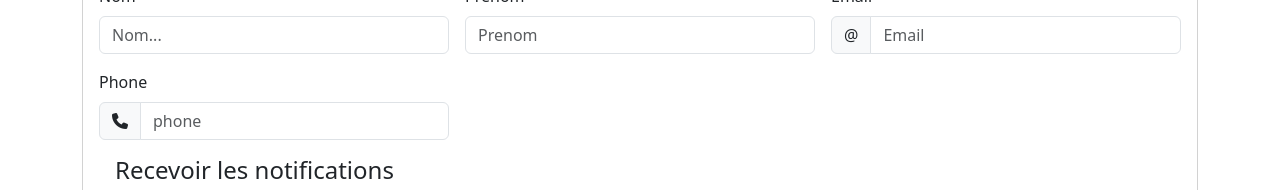
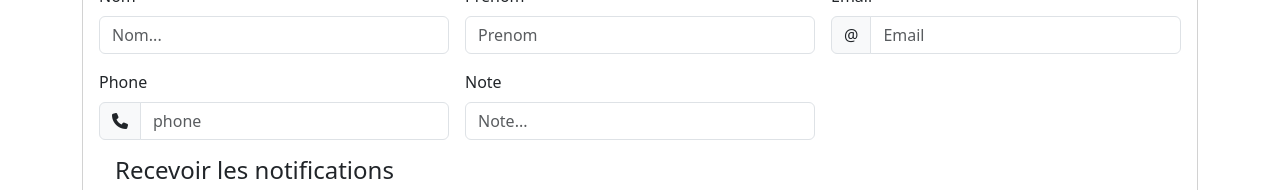
Before and after one commit to mahjoub004/Form-App-Angular, an Angular app: page / in a window 1280 px wide. Shown: the part 122-312 px from the top of the page. Built offline with nearby package versions, Linux system fonts and the light colour scheme.

Commit message:
Validation personnalisée: usage des paramètres

```diff
--- a/src/app/components/register/register.component.html
+++ b/src/app/components/register/register.component.html
@@ -16,7 +16,7 @@
           <span *ngIf="registerForm.get('lastName')?.errors?.['minlength']">Minimum 4 charactéres </span>
         </div>
       </div>
-
+      <!--  -->
       <div class="col-md-4">
         <label class="form-label">Prenom</label>
         <input type="text" class="form-control" placeholder="Prenom"
@@ -29,6 +29,7 @@
         </div>
 
       </div><br>
+      <!--  -->
       <div class="col-md-4">
         <label class="form-label">Email</label>
         <div class="input-group has-validation">
@@ -43,7 +44,7 @@
           </div>
         </div>
       </div>
-
+  <!--  -->
       <div class="col-md-4">
         <label class="form-label">Phone</label>
         <div class="input-group has-validation">
@@ -56,6 +57,24 @@
             <span *ngIf="registerForm.get('phone')?.errors?.['required']">Entrez votre phone</span>
             <span *ngIf="registerForm.get('phone')?.errors?.['minlength']">Entrez un phone valide </span>
           </div>
+        </div>
+      </div><br>
+      <!--  -->
+
+      <div class="col-md-4">
+        <label class="form-label" for="ratingId">Note</label>
+        <input type="number" class="form-control"
+        id="ratingId"
+        placeholder="Note..."
+        formControlName="rating"
+        [ngClass]="{'is-invalid':
+        (registerForm.get('rating')?.touched
+         || registerForm.get('rating')?.dirty)
+         && !registerForm.get('rating')?.valid}">
+
+        <div class="invalid-feedback">
+          <span *ngIf="registerForm.get('rating')?.errors?.['rangeErreur']">
+            Notez notre service client sur une échelle de 1 a 5</span>
         </div>
       </div>
         <!-- button radio email-->
--- a/src/app/components/register/register.component.ts
+++ b/src/app/components/register/register.component.ts
@@ -1,5 +1,6 @@
 import { Component, OnInit } from '@angular/core';
 import {
+  AbstractControl,
   FormBuilder,
   FormControl,
   FormGroup,
@@ -7,6 +8,15 @@ import {
   Validators,
 } from '@angular/forms';
 import { User } from './user';
+function ratingRangeValidator(min:number , max:number) {
+
+return(c:AbstractControl) : {[key:string] : boolean } | null  =>{
+  if (c.value != null && (isNaN(c.value) || c.value < min || c.value > max)) { // '!!' ni null ni undefined
+      return {'rangeErreur' : true}
+  }
+  return null ;
+};
+}
 
 @Component({
   selector: 'app-register',
@@ -26,6 +36,7 @@ export class RegisterComponent implements OnInit {
       firstName: ['', [Validators.required, Validators.maxLength(20)]], // {value:'indisponible' , disabled: true}
       email: ['', [Validators.required, Validators.email]],
       phone: ['', [Validators.required, Validators.minLength(4)]],
+      rating:[null , ratingRangeValidator(1,5)],
       notification: 'email',
       sendCatalog: false,
     });
@@ -53,4 +64,5 @@ export class RegisterComponent implements OnInit {
     }
     phoneControl?.updateValueAndValidity();
   }
+
 }
```
